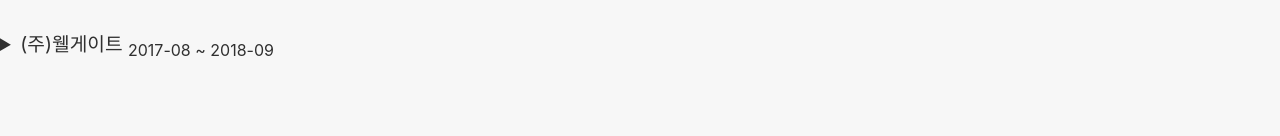
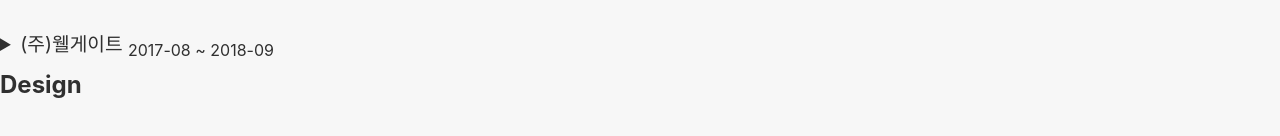
Before and after one commit to han-bom/portfolio, a React (Create React App) app: page / in a window 1280 px wide. Shown: the part 398-534 px from the top of the page. Built offline with nearby package versions, Linux system fonts and the light colour scheme.

Commit message:
design 섹션 추가

```diff
--- a/src/App.js
+++ b/src/App.js
@@ -2,6 +2,7 @@
 
 import Header from './view/Header';
 import History from './view/History';
+import Design from './view/Design';
 
 import './css/App.css';
 
@@ -12,6 +13,7 @@
 				<Header />
 				<div className="container">
 					<History />
+					<Design />
 				</div>
 			</div>
 		)
--- /dev/null
+++ b/src/view/Design.js
@@ -0,0 +1,13 @@
+import React, { Component } from 'react';
+
+class Design extends Component {
+    render() {
+        return (
+           <section>
+               <h2>Design</h2>
+           </section>
+        )
+    }
+}
+
+export default Design;
```
